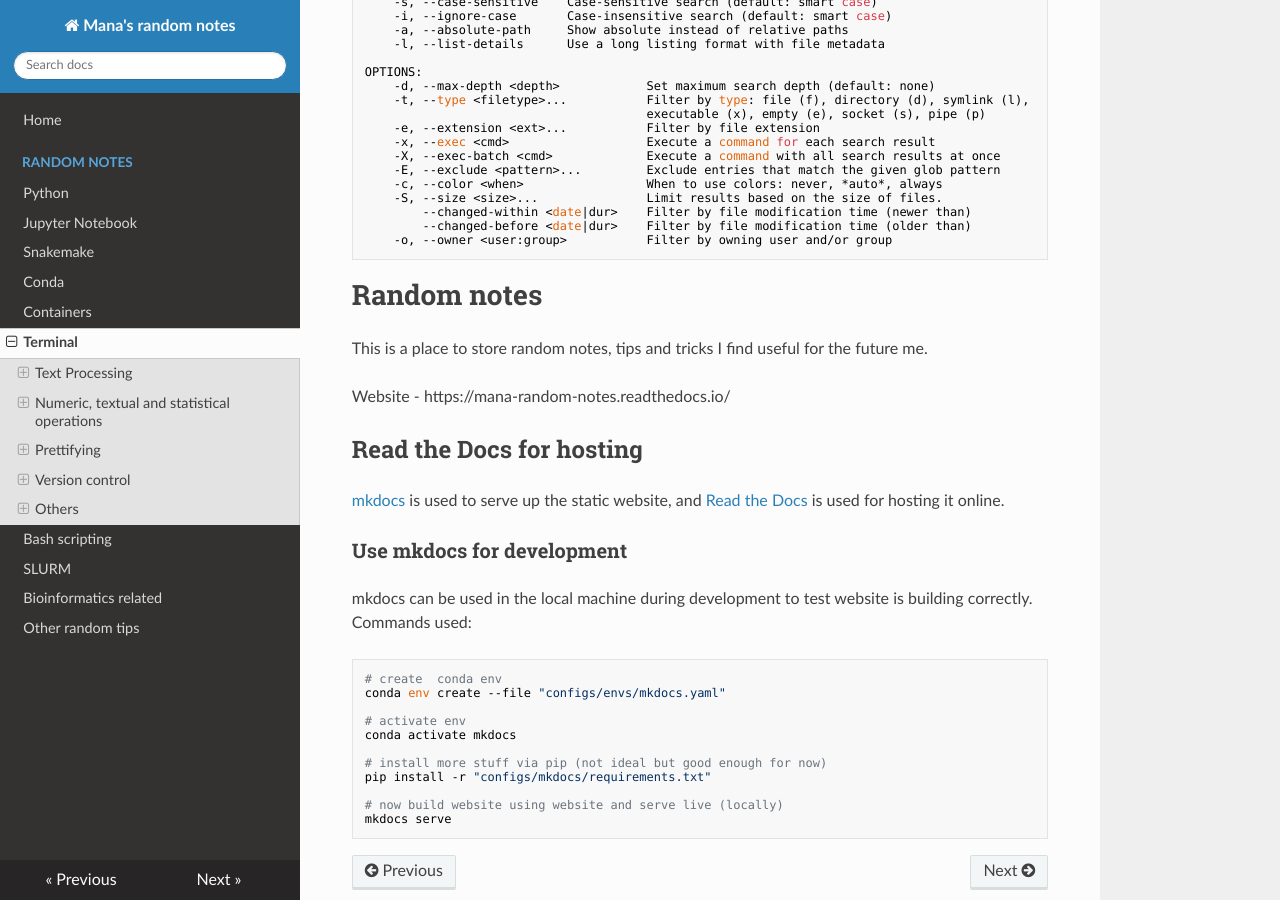
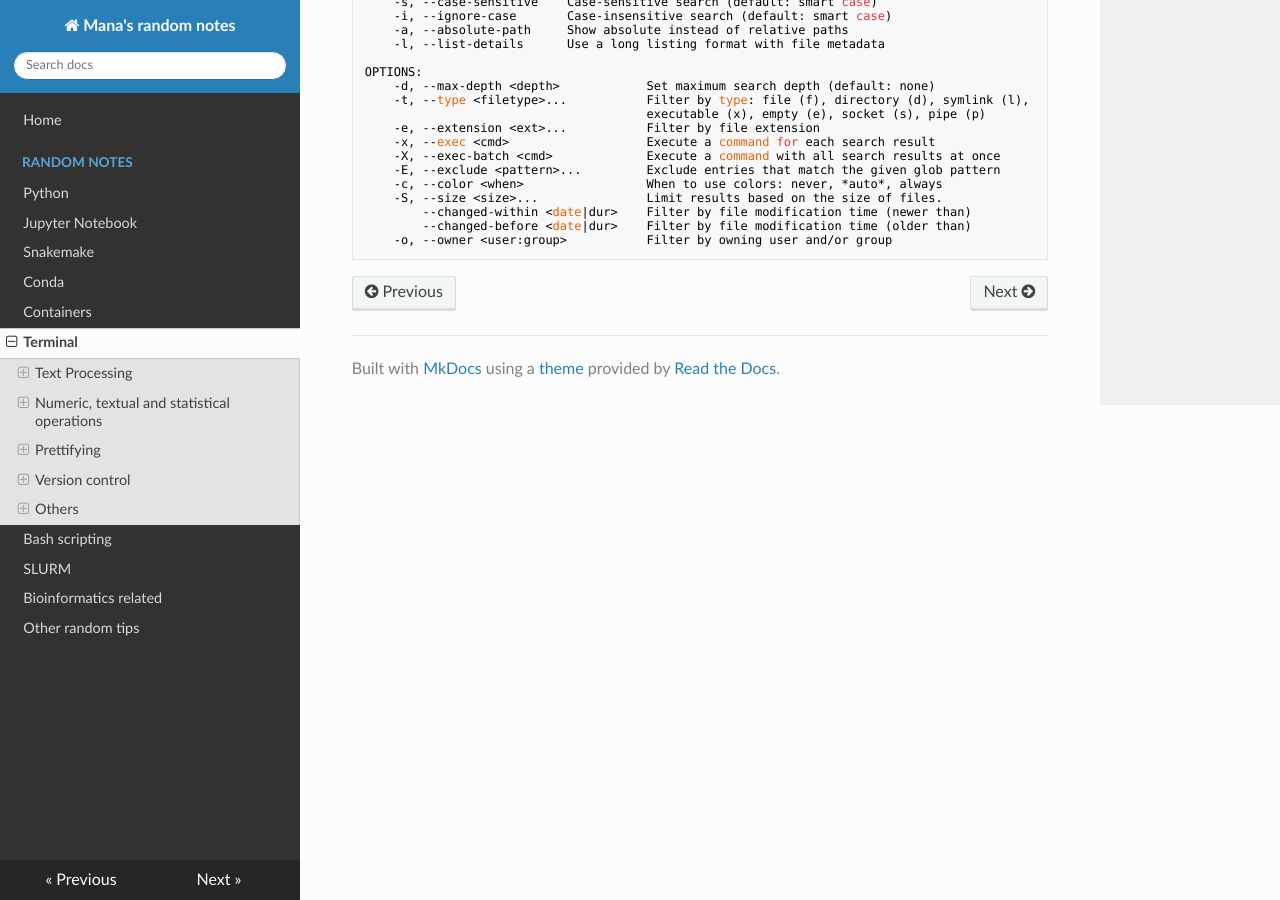
Before and after one commit to ManavalanG/mana_random_notes, an MkDocs documentation site: the page built from docs/terminal.md, in a window 1280 px wide and 900 px high, scrolled down 6480 px. Built offline with MkDocs 1.6.1, drawn with Linux system fonts in a browser that asks for light colours; nearby versions of some CDN libraries.

Commit message:
rolling back changes; done with testing

````diff
--- a/docs/terminal.md
+++ b/docs/terminal.md
@@ -363,5 +363,3 @@ OPTIONS:
         --changed-before <date|dur>    Filter by file modification time (older than)
     -o, --owner <user:group>           Filter by owning user and/or group
 ```
-
-{!docs/index.md!}
````
